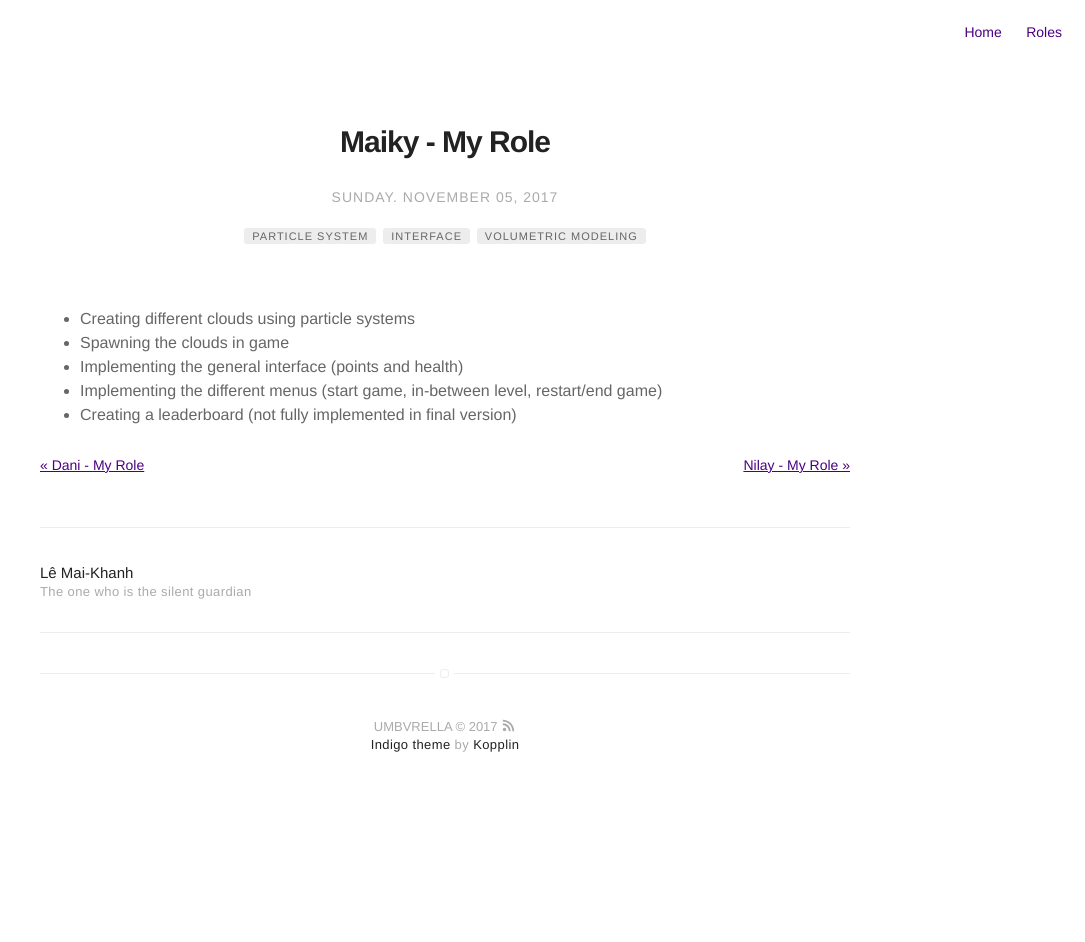
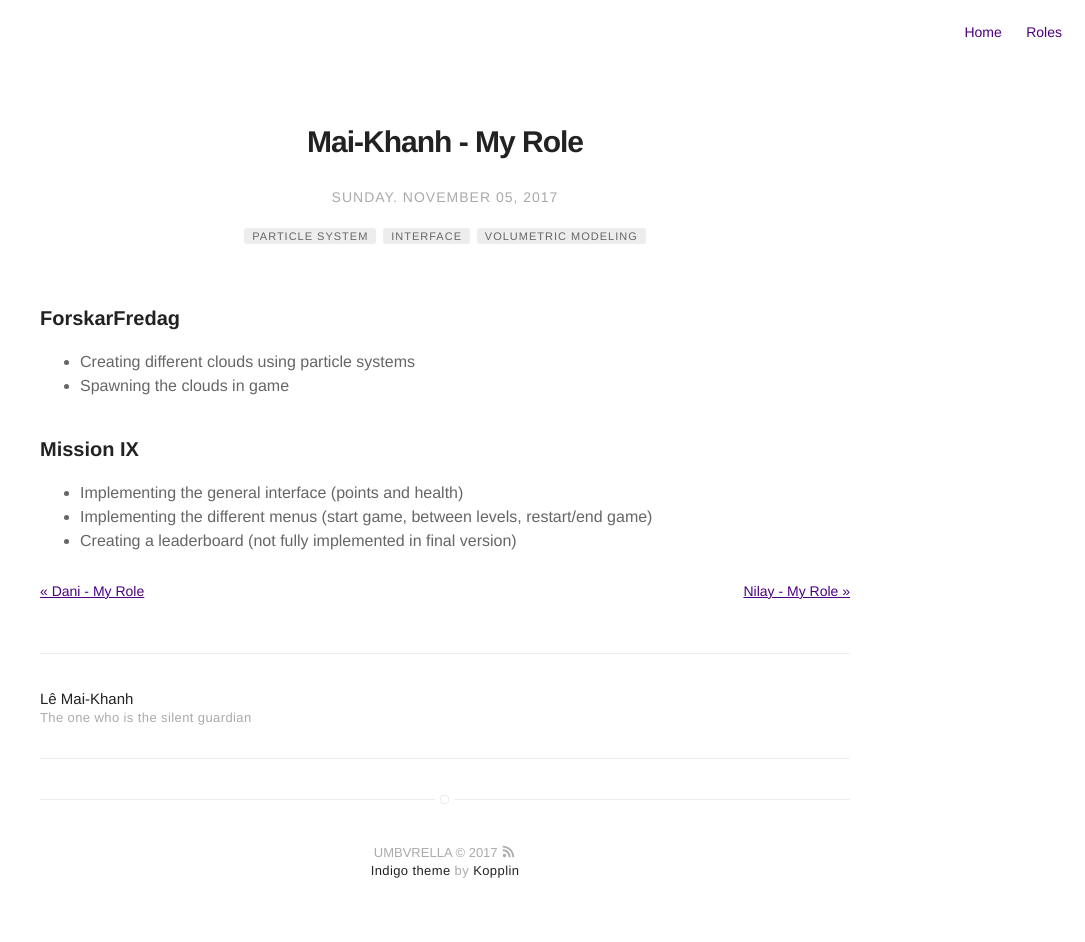
Before and after one commit to Umb-vr-ela/umbvrela.github.io, a Jekyll site: the page built from _posts/2017-11-05-maiky.markdown, in a window 1280 px wide. Shown: the whole page, without its empty margins (195-1280 px from the left). Built offline with Jekyll 4.4.1, drawn with Linux system fonts in a browser that asks for light colours; before the commit the page ends 900 px from its top, so only the background shows below that.

Commit message:
update mky contributions

```diff
--- a/_posts/2017-11-05-maiky.markdown
+++ b/_posts/2017-11-05-maiky.markdown
@@ -1,5 +1,5 @@
 ---
-title: "Maiky - My Role"
+title: "Mai-Khanh - My Role"
 layout: post
 date: 2017-11-05 22:10
 tag:
@@ -7,14 +7,17 @@ tag:
 - interface
 - volumetric modeling
 headerImage: false
-description: "Maiky talks about her role in the project"
+description: "Mai-Khanh talks about her role in the project"
 category: blog
 author: maiky
 star: true
 ---
 
+### ForskarFredag
 - Creating different clouds using particle systems
 - Spawning the clouds in game
+
+### Mission IX
 - Implementing the general interface (points and health)
-- Implementing the different menus (start game, in-between level, restart/end game)
+- Implementing the different menus (start game, between levels, restart/end game)
 - Creating a leaderboard (not fully implemented in final version)
```
